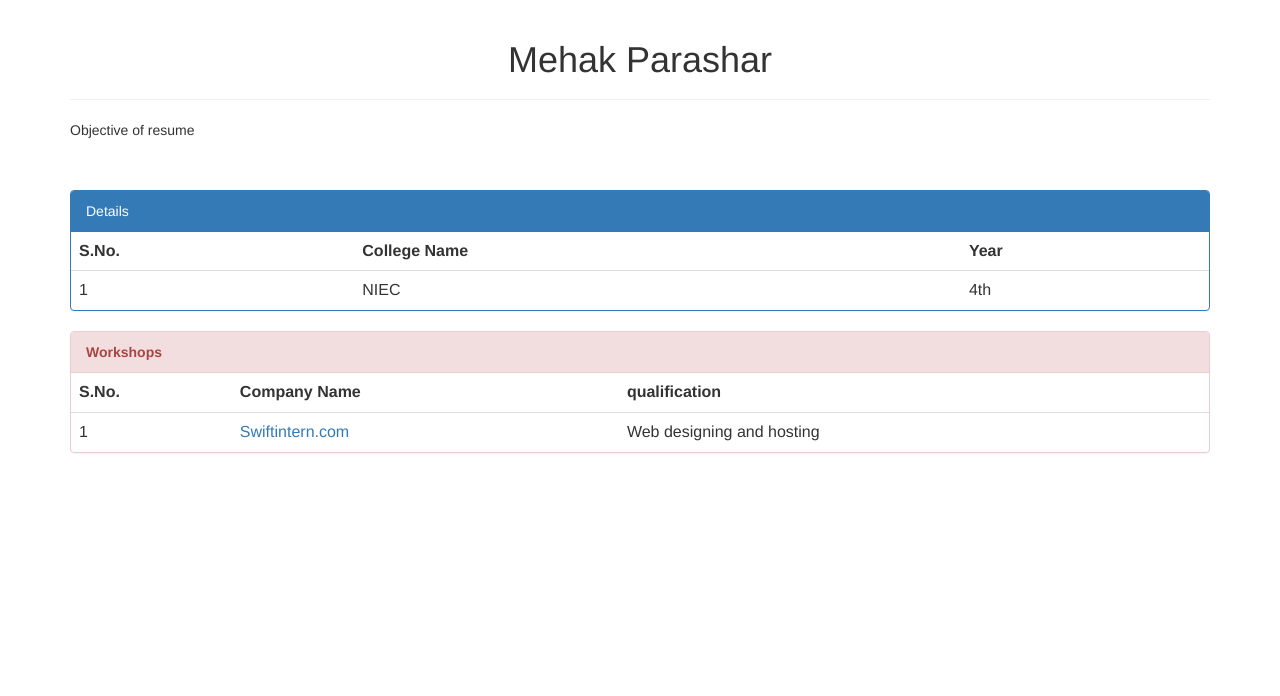
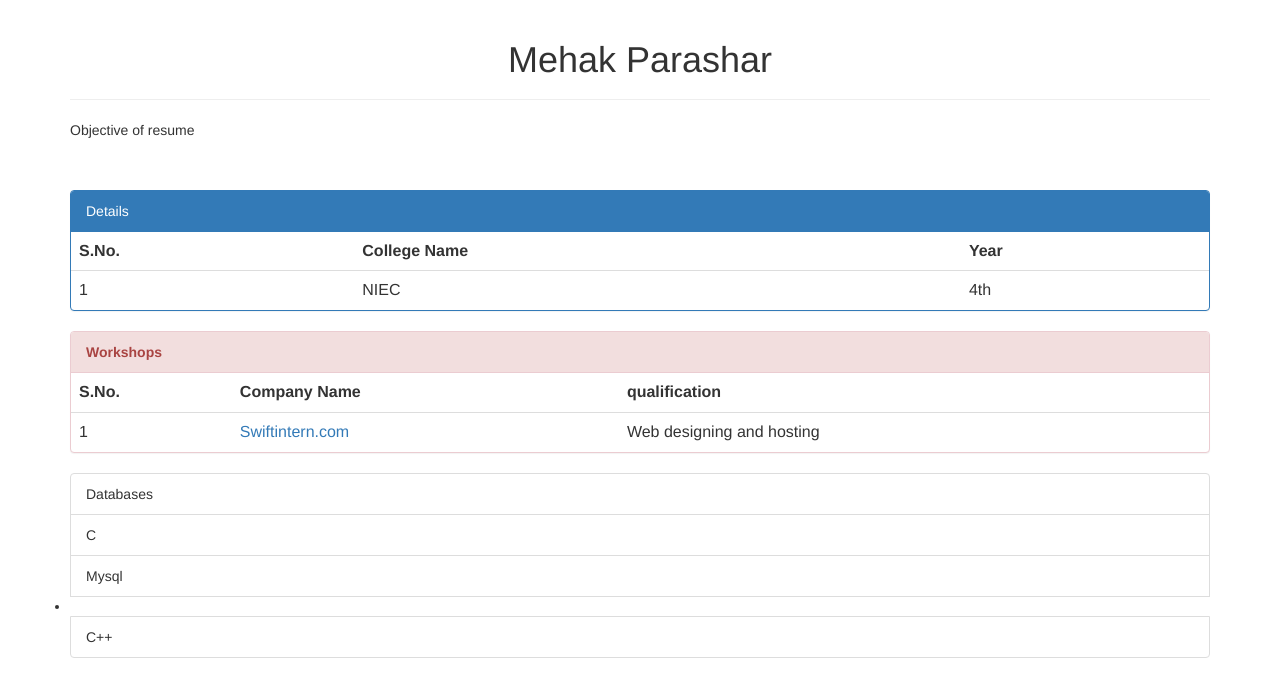
Before and after one commit to mehakparashar/mehakparashar.github.io, a plain HTML site: page index.html in a window 1280 px wide. Drawn offline with nearby package versions, Linux system fonts and the light colour scheme.

Commit message:
Update index.html

```diff
--- a/index.html
+++ b/index.html
@@ -44,6 +44,12 @@
 
 </div>
 
-	</div>
+
+	<ul class="list-group">
+  <li class="list-group-item">Databases</li>
+  <li class="list-group-item">C</li>
+  <li class="list-group-item">Mysql<li>
+  <li class="list-group-item">C++</li>
+</ul></div>
 </body>
 </html>
```
